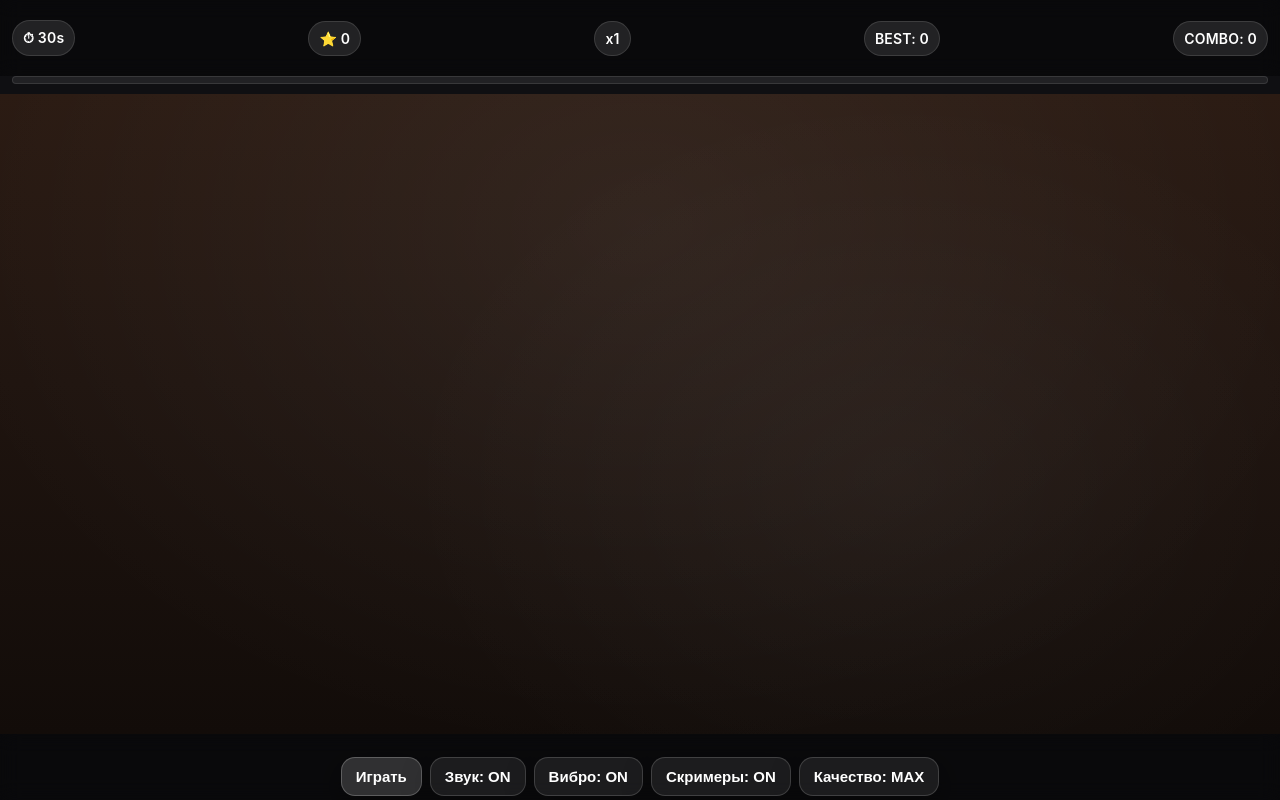
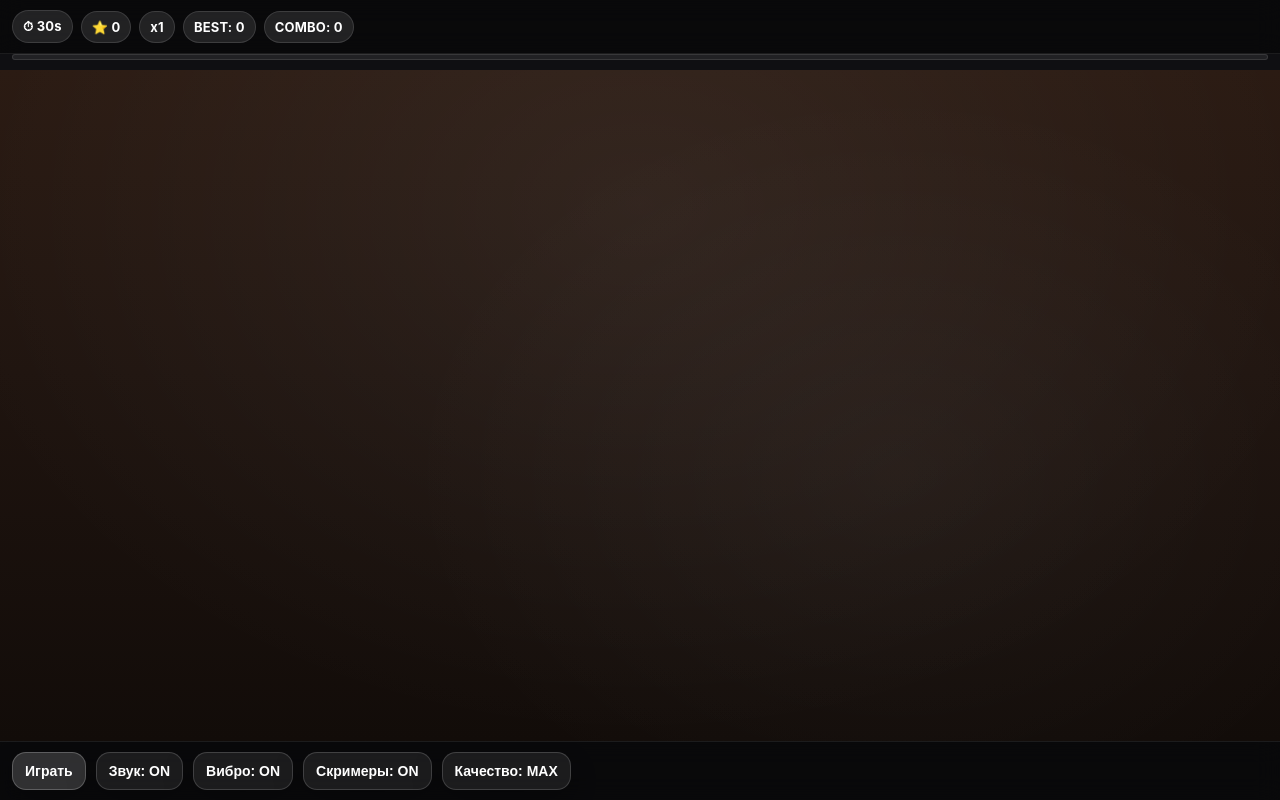
Before and after one commit to nikitaalaca/121212iqos, a plain HTML site: page index.html in a window 1280 px wide. Drawn offline with Linux system fonts and the light colour scheme.

Commit message:
Refactor CSS for Telegram app layout and styles

```diff
--- a/style.css
+++ b/style.css
@@ -1,56 +1,62 @@
 :root{
-  /* высоты панелей (можно чуть подогнать) */
-  --topbar-h: 56px;
-  --progress-h: 10px;
-  --bottombar-h: 64px;
+  /* Telegram будет выставлять это из JS (tg.viewportStableHeight) */
+  --app-h: 100vh;
 
-  /* safe-area для iOS */
+  /* iOS safe area */
   --sat: env(safe-area-inset-top, 0px);
+  --sar: env(safe-area-inset-right, 0px);
   --sab: env(safe-area-inset-bottom, 0px);
+  --sal: env(safe-area-inset-left, 0px);
 }
 
-html, body {
+*{ box-sizing: border-box; }
+
+html, body{
   margin: 0;
   padding: 0;
   height: 100%;
+  width: 100%;
+  overflow: hidden;
   background: #0f0f12;
   color: #fff;
   font-family: -apple-system, system-ui, Segoe UI, Roboto, Arial;
-  overflow: hidden;
 }
 
-/* важно: flex-колонка на весь экран */
+/* ВАЖНО: высота строго по стабильной высоте Telegram */
 body{
+  height: var(--app-h);
   display: flex;
   flex-direction: column;
-  /* Telegram iOS safe area */
   padding-top: var(--sat);
+  padding-right: var(--sar);
   padding-bottom: var(--sab);
-  box-sizing: border-box;
+  padding-left: var(--sal);
 }
 
-/* панели фиксированные по высоте */
-#topbar, #bottombar{
+/* ---------- TOPBAR ---------- */
+#topbar{
   flex: 0 0 auto;
   display: flex;
+  align-items: center;
   gap: 8px;
-  align-items: center;
   padding: 10px 12px;
-  background: rgba(0,0,0,0.38);
-  backdrop-filter: blur(10px);
+
+  background: rgba(0,0,0,0.40);
+  backdrop-filter: blur(12px);
+  -webkit-backdrop-filter: blur(12px);
+
+  /* чтобы на маленьком экране НЕ ломалось в 2 строки */
+  flex-wrap: nowrap;
+  overflow-x: auto;
+  overflow-y: hidden;
+  -webkit-overflow-scrolling: touch;
+
+  border-bottom: 1px solid rgba(255,255,255,0.08);
 }
 
-#topbar{
-  min-height: var(--topbar-h);
-  flex-wrap: wrap;
-  justify-content: space-between;
-}
+#topbar::-webkit-scrollbar{ display:none; }
 
-#bottombar{
-  min-height: var(--bottombar-h);
-  justify-content: center;
-}
-
+/* ---------- PROGRESS ---------- */
 #progress{
   flex: 0 0 auto;
   height: 6px;
@@ -65,31 +71,59 @@ body{
   height: 100%;
   width: 0%;
   border-radius: 999px;
-  background: rgba(255,255,255,0.40);
+  background: rgba(255,255,255,0.42);
 }
 
-/* самое главное: canvas занимает ВСЁ оставшееся место */
-canvas{
+/* ---------- CANVAS ---------- */
+/* ВАЖНО: min-height:0 чтобы flex корректно отдавал место canvas */
+#c, canvas{
   flex: 1 1 auto;
   width: 100%;
   height: 100%;
   display: block;
+  min-height: 0;
   touch-action: none;
-  /* твой фон оставляем */
-  background: radial-gradient(1200px 900px at 50% 20%, rgba(255,255,255,0.06), rgba(0,0,0,0) 60%),
-              radial-gradient(900px 700px at 70% 60%, rgba(255,255,255,0.04), rgba(0,0,0,0) 55%),
-              linear-gradient(180deg, #2a1a12, #1f140f 45%, #120c09);
+
+  background:
+    radial-gradient(1200px 900px at 50% 20%, rgba(255,255,255,0.06), rgba(0,0,0,0) 60%),
+    radial-gradient(900px 700px at 70% 60%, rgba(255,255,255,0.04), rgba(0,0,0,0) 55%),
+    linear-gradient(180deg, #2a1a12, #1f140f 45%, #120c09);
 }
 
+/* ---------- BOTTOMBAR ---------- */
+#bottombar{
+  flex: 0 0 auto;
+  display: flex;
+  align-items: center;
+  gap: 10px;
+  padding: 10px 12px;
+
+  background: rgba(0,0,0,0.40);
+  backdrop-filter: blur(12px);
+  -webkit-backdrop-filter: blur(12px);
+
+  /* чтобы кнопки не вылезали — горизонтальный скролл */
+  flex-wrap: nowrap;
+  overflow-x: auto;
+  overflow-y: hidden;
+  -webkit-overflow-scrolling: touch;
+
+  border-top: 1px solid rgba(255,255,255,0.08);
+}
+
+#bottombar::-webkit-scrollbar{ display:none; }
+
+/* ---------- UI ELEMENTS ---------- */
 .pill{
-  padding: 8px 10px;
+  padding: 7px 10px;
   border-radius: 999px;
   background: rgba(255,255,255,0.10);
   border: 1px solid rgba(255,255,255,0.12);
-  font-weight: 600;
-  font-size: 14px;
+  font-weight: 650;
+  font-size: 13px;
   letter-spacing: 0.2px;
   user-select: none;
+  white-space: nowrap;
 }
 
 .btn{
@@ -97,9 +131,12 @@ canvas{
   background: rgba(255,255,255,0.08);
   color: #fff;
   border-radius: 14px;
-  padding: 10px 14px;
-  font-size: 15px;
-  font-weight: 650;
+  padding: 10px 12px;
+  font-size: 14px;
+  font-weight: 700;
+  white-space: nowrap;
+  user-select: none;
+
   box-shadow: 0 10px 30px rgba(0,0,0,0.25);
 }
 
```
